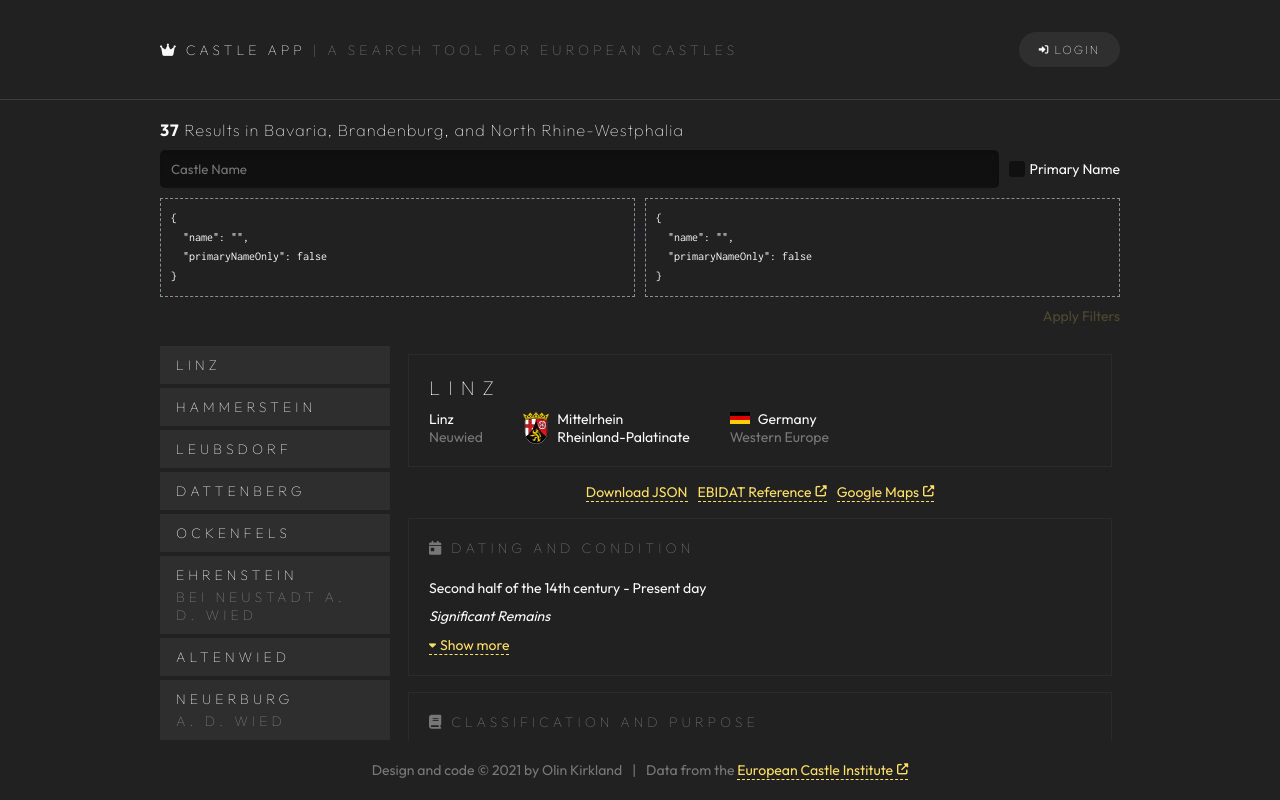
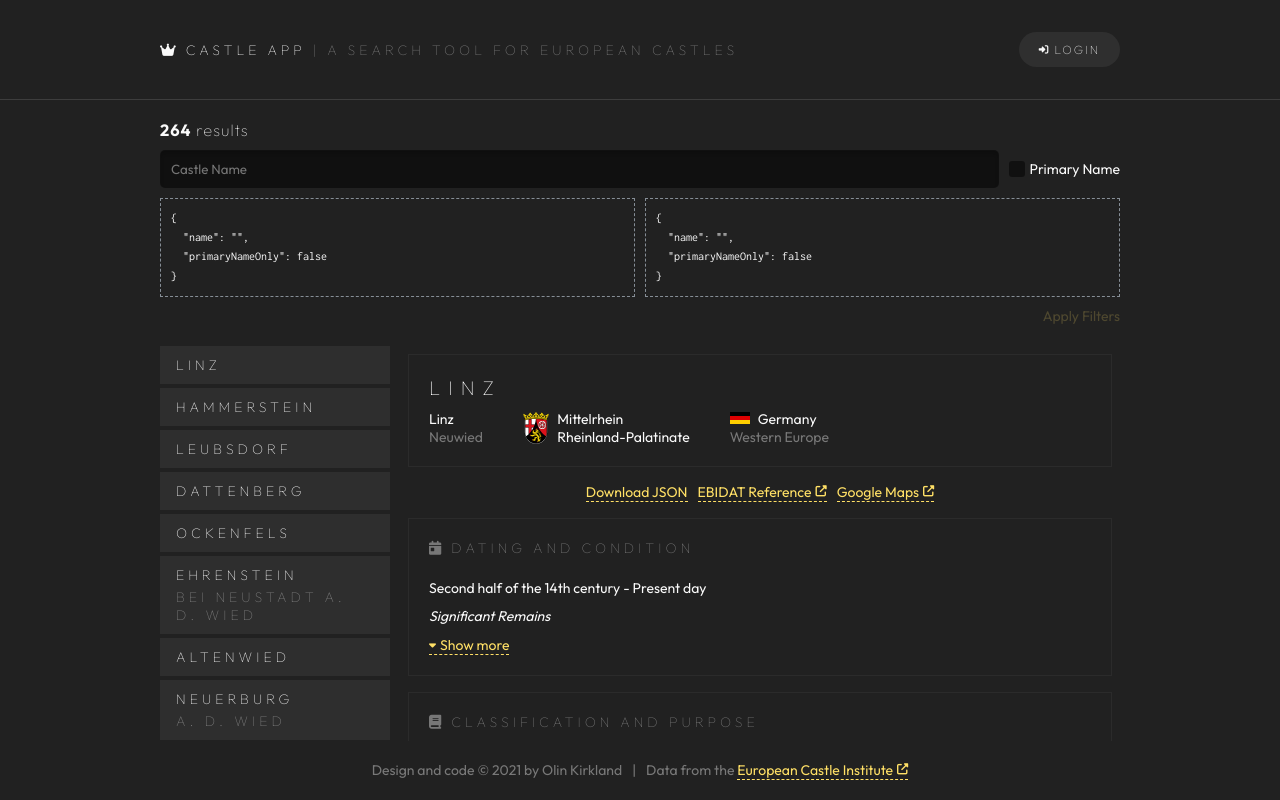
Before and after one commit to olinkirkland/castle-app, a React (Create React App) app: page / in a window 1280 px wide. Built offline with nearby package versions, Linux system fonts and the light colour scheme; some icons are missing.

Commit message:
Add result count to search filter section

```diff
--- a/src/App.tsx
+++ b/src/App.tsx
@@ -57,7 +57,7 @@ function App() {
     <div className="main">
       <Header />
 
-      <Search applyFilters={applyFilters} />
+      <Search applyFilters={applyFilters} resultsCount={castles.length} />
 
       <article className="container">
         <section id="list">
--- a/src/components/Search.tsx
+++ b/src/components/Search.tsx
@@ -4,9 +4,10 @@ import Checkbox from './Checkbox';
 
 type Props = {
   applyFilters: Function;
+  resultsCount: number;
 };
 
-function Search({ applyFilters: applyFilter }: Props) {
+function Search({ applyFilters: applyFilter, resultsCount }: Props) {
   const [filter, setFilter] = useState<SearchFilter>({
     name: '',
     primaryNameOnly: false
@@ -30,8 +31,9 @@ function Search({ applyFilters: applyFilter }: Props) {
       }}
     >
       <h3>
-        <strong>37</strong> Results in Bavaria, Brandenburg, and North
-        Rhine-Westphalia
+        <strong>{resultsCount}</strong> results
+        {/* in Bavaria, Brandenburg, and North
+        Rhine-Westphalia */}
       </h3>
       <div className="filters">
         <input
```
